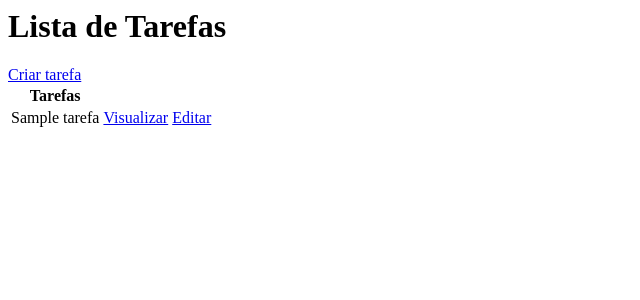
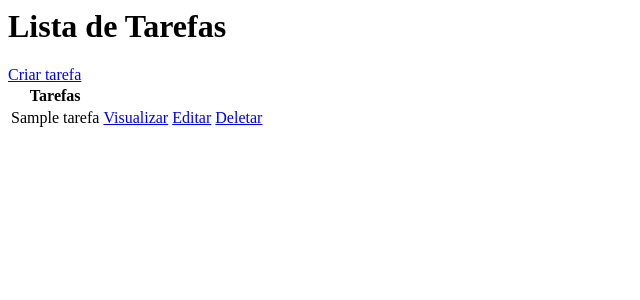
Before and after one commit to msdrum/to-do-list-django, a Django app: page / in a window 1280 px wide. Shown: the top 300 px of the page, without its empty margins (0-640 px from the left). Run offline with Django 5.2, Linux system fonts and the light colour scheme; tables that the repository leaves empty hold one stand-in row (values such as "Sample post").

Commit message:
delete function done

```diff
--- a/todo_list/base/templates/base/detalhe_tarefa.html
+++ b/todo_list/base/templates/base/detalhe_tarefa.html
@@ -3,3 +3,5 @@
 <h3>{{tarefa.descricao}}</h3>
 
 <a href="{% url 'editar-tarefa' tarefa.id %}"><input type="submit" value="Editar"></a>
+
+<a href="{% url 'tarefas' %}"><input type="submit" value="Voltar"></a>
--- a/todo_list/base/templates/base/lista_tarefas.html
+++ b/todo_list/base/templates/base/lista_tarefas.html
@@ -12,6 +12,7 @@
         <td>{{ tarefa.titulo }}</td>
         <td><a href="{% url 'tarefa' tarefa.id %}">Visualizar</a></td>
         <td><a href="{% url 'editar-tarefa' tarefa.id %}">Editar</a></td>
+        <td><a href="{% url 'deletar-tarefa' tarefa.id %}">Deletar</a></td>
     </tr>
     {% empty %}
     <h3>Sem tarefas na lista</h3>
--- a/todo_list/base/urls.py
+++ b/todo_list/base/urls.py
@@ -1,5 +1,5 @@
 from django.urls import path
-from . views import Lista_tarefas, Detalhe_tarefa, Criar_tarefa, Editar_tarefa
+from . views import Lista_tarefas, Detalhe_tarefa, Criar_tarefa, Editar_tarefa, Deletar_tarefa
 
 
 urlpatterns = [
@@ -24,4 +24,10 @@ urlpatterns = [
         Editar_tarefa.as_view(),
         name='editar-tarefa'
     ),
+
+       path(
+        'deletar-tarefa/<int:pk>/',
+        Deletar_tarefa.as_view(),
+        name='deletar-tarefa'
+    ),
 ]
--- a/todo_list/base/views.py
+++ b/todo_list/base/views.py
@@ -1,7 +1,7 @@
 from django.shortcuts import render
 from django.views.generic.list import ListView
 from django.views.generic.detail import DetailView
-from django.views.generic.edit import CreateView, UpdateView
+from django.views.generic.edit import CreateView, UpdateView, DeleteView
 from django.urls import reverse_lazy
 from . models import Tarefa
 # Create your views here.
@@ -26,3 +26,8 @@ class Editar_tarefa(UpdateView):
     model = Tarefa
     fields = '__all__'
     success_url = reverse_lazy('tarefas')
+
+class Deletar_tarefa(DeleteView):
+    model = Tarefa
+    context_object_name = 'tarefa'
+    success_url = reverse_lazy('tarefas')
```
Also changed, not shown: todo_list/base/templates/base/tarefa_confirm_delete.html (added, +7 -0 lines).
